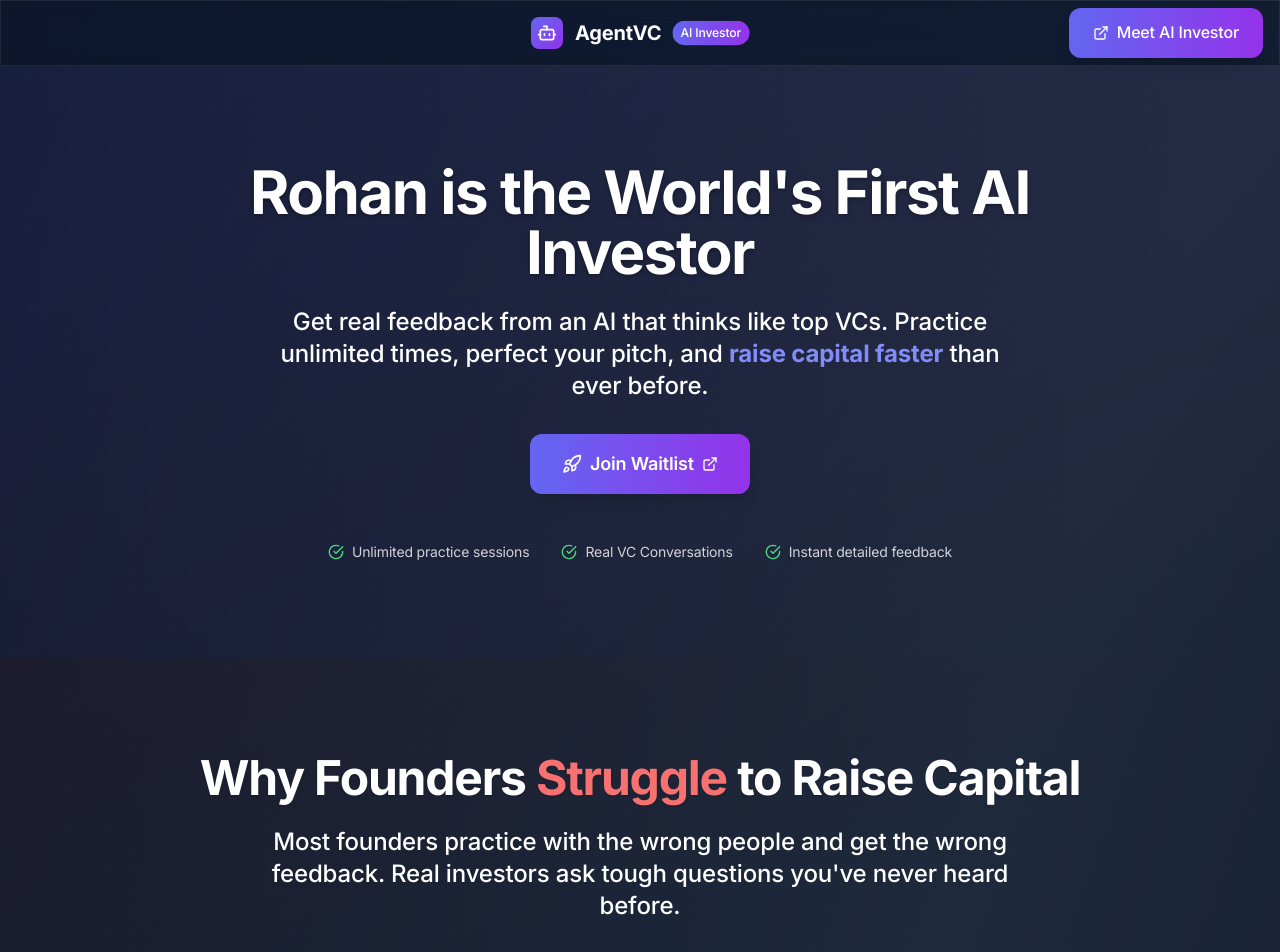
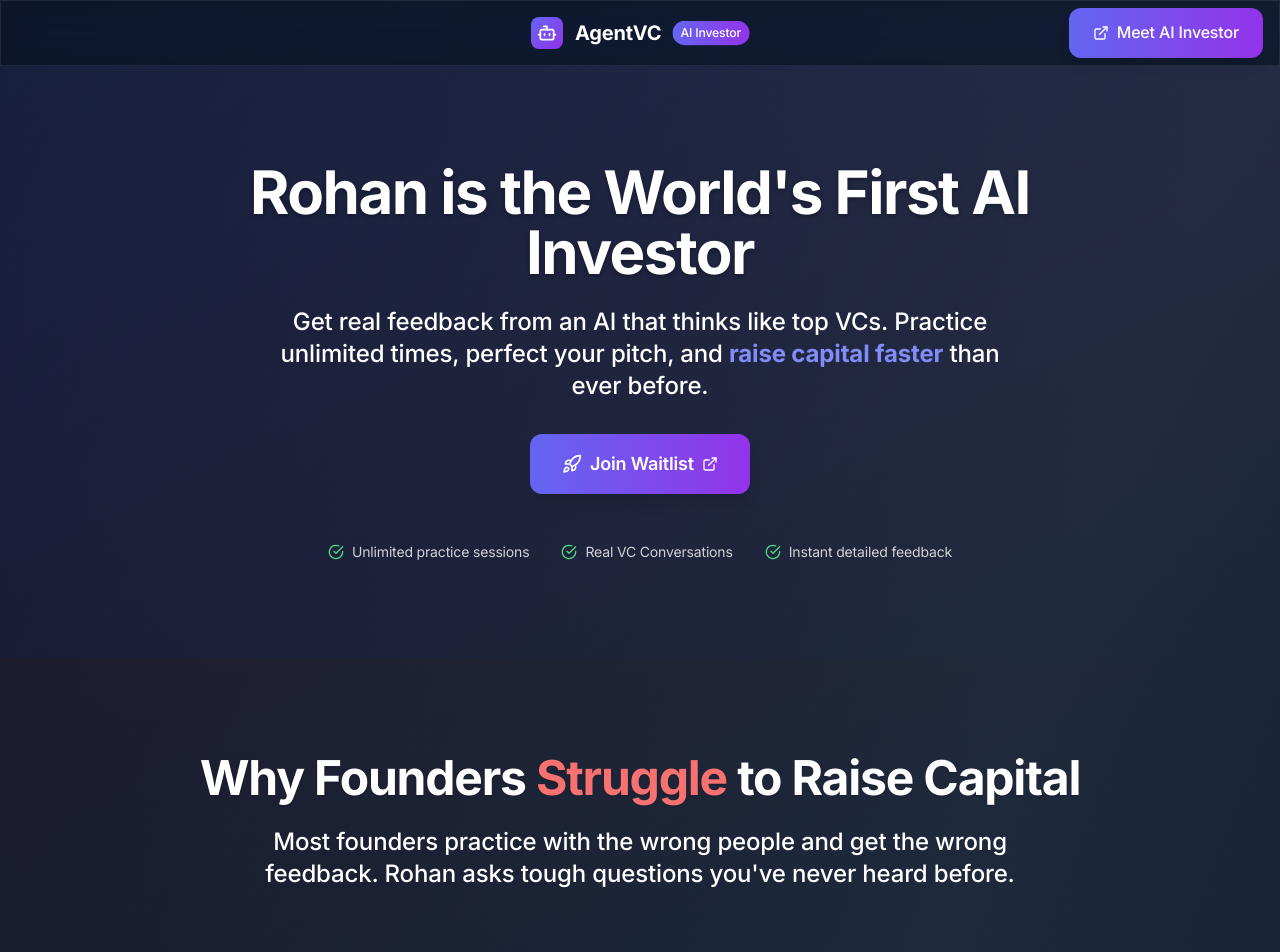
Before and after one commit to rohanvyas01/agentvc01, a React (Vite) app: page / in a window 1280 px wide. Shown: the top 952 px of the page. Built offline with nearby package versions, Linux system fonts and the light colour scheme.

Commit message:
Updated LandingPage.tsx

```diff
--- a/src/pages/LandingPage.tsx
+++ b/src/pages/LandingPage.tsx
@@ -160,7 +160,7 @@
             </h2>
             <p className="text-subtitle max-w-3xl mx-auto text-white">
               Most founders practice with the wrong people and get the wrong feedback.
-              Real investors ask tough questions you've never heard before.
+              Rohan asks tough questions you've never heard before.
             </p>
           </motion.div>
 
```
